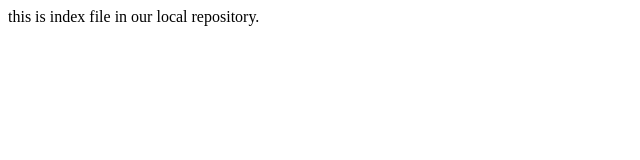
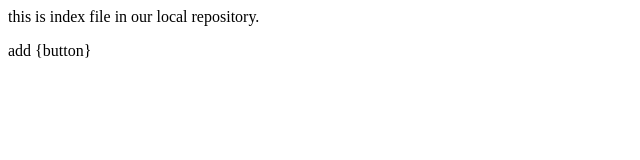
Before and after one commit to AtizazHoney/mylocalrepo, a plain HTML site: page index.html in a window 1280 px wide. Shown: the full height of the page, 0-640 px from the left. Drawn offline with Linux system fonts and the light colour scheme.

Commit message:
add button

```diff
--- a/index.html
+++ b/index.html
@@ -1 +1,2 @@
 <p>this is index file in our local repository.</p>
+<p>add {button}</p>
```
